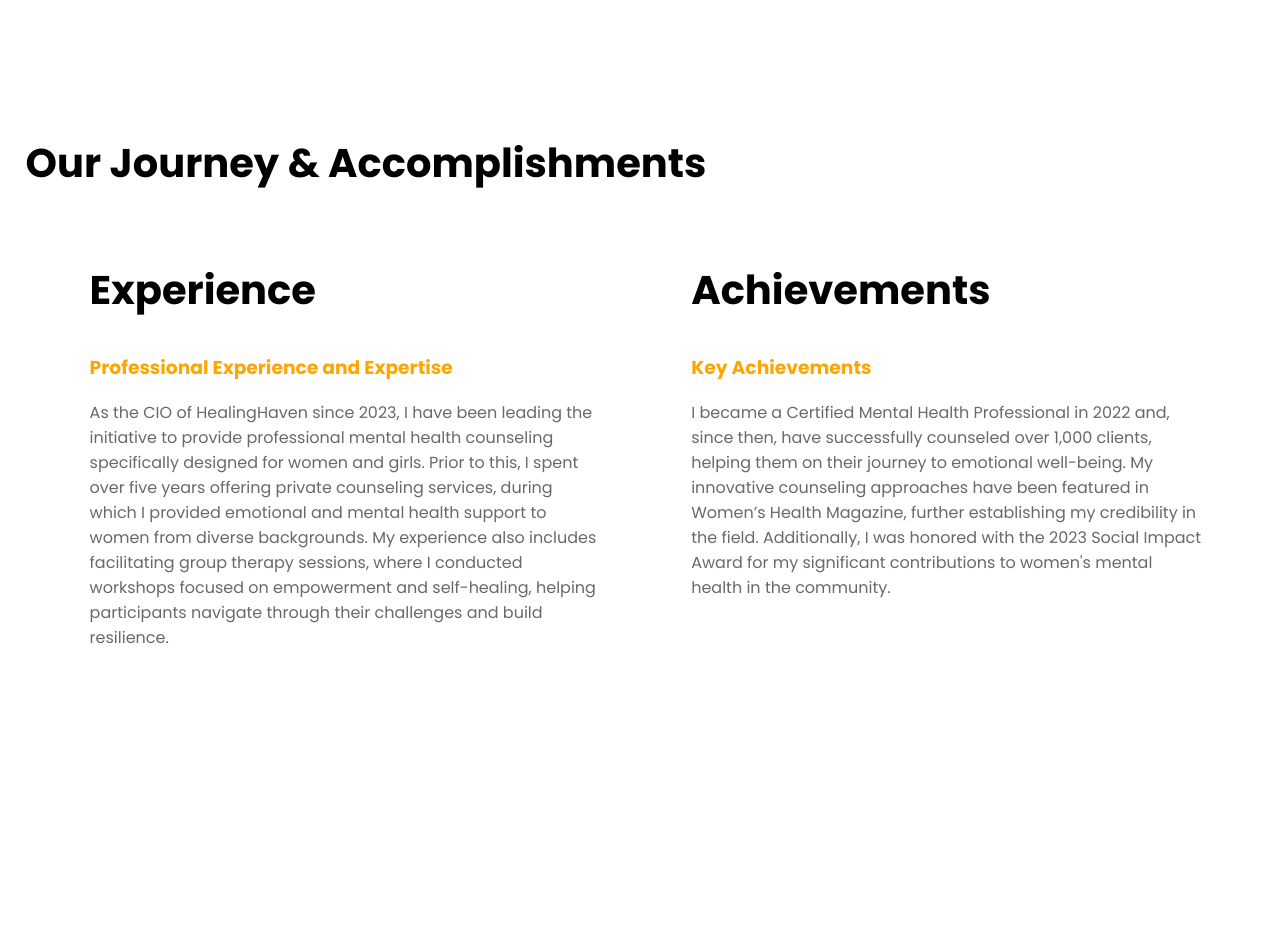
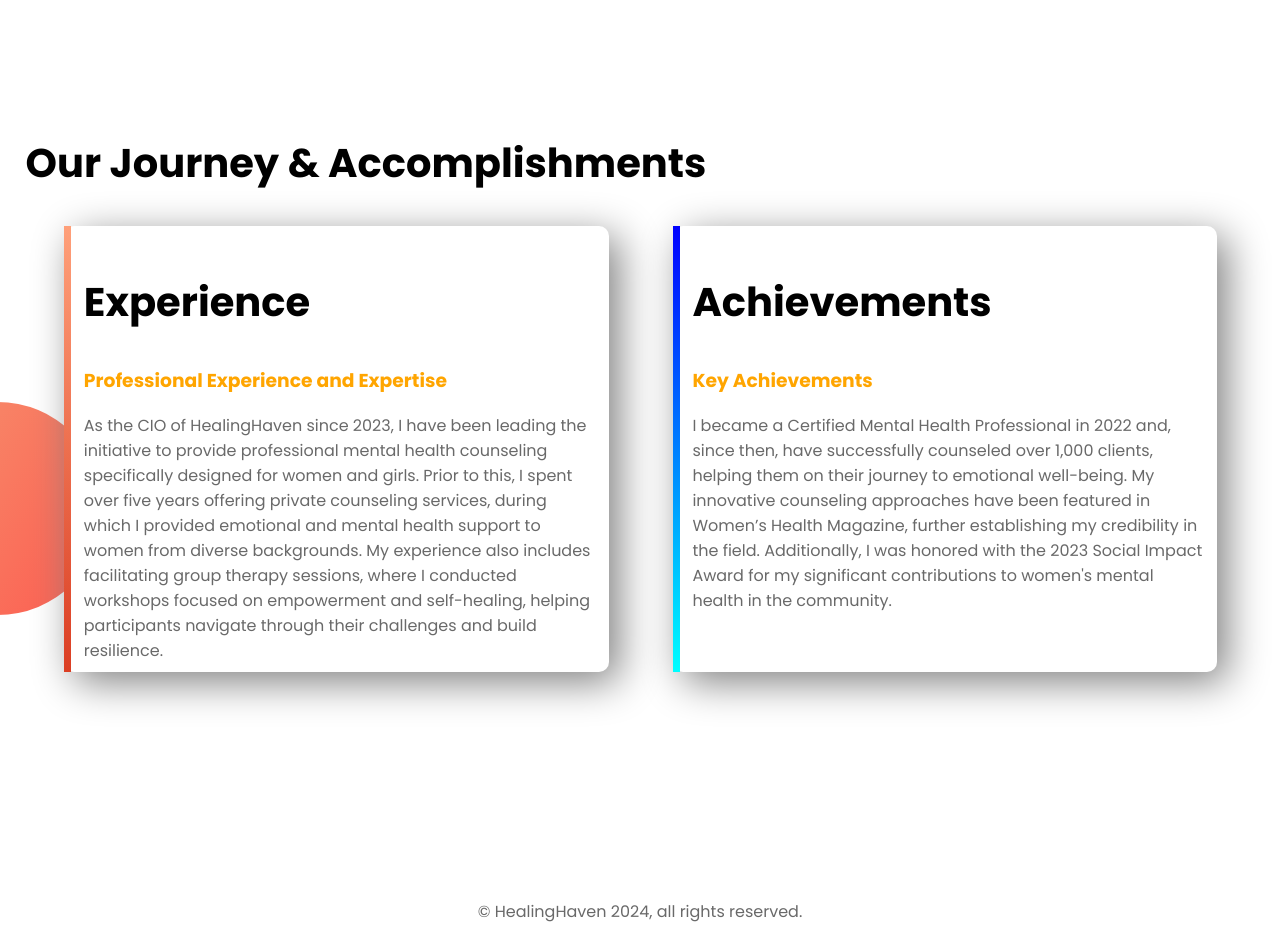
Before and after one commit to Sharian30/restart, a plain HTML site: page index.html in a window 1280 px wide. Shown: the part 1400-2340 px from the top of the page. Before the commit the page ends 2283 px from the top, so only its background shows below. Drawn offline with Linux system fonts and the light colour scheme.

Commit message:
second updatation

```diff
--- a/index.html
+++ b/index.html
@@ -14,7 +14,7 @@
     <section class="banner">
         <div class="half">
             <h1>Welcome to</h1>
-            <h1><span class="hightlight">Healing Haven</span> World</h1>
+            <h1><span class="hightlight">HealingHaven</span> World</h1>
             <h3>Meet our Chief Information Officer (CIO)</h3>
             <p>Hi, I am Sharian, and I am the Chief Information Officer (CIO) of HealingHaven, a professional counseling platform dedicated to supporting girls and women struggling with depression. At HealingHaven, we offer personalized counseling services aimed at promoting mental health, self-empowerment, and emotional well-being. Our team of experienced professionals provides a safe, compassionate, and confidential space for healing and growth. We are committed to helping women navigate their challenges and find hope through expert guidance and care.</p>
             <a class="button" href="form.html" target="_blank" rel="noopener noreferrer">Hire me</a>
@@ -37,12 +37,12 @@
     </section>
     <section class="experience">
         <h2 id="journey">Our Journey & Accomplishments</h2>
-        <div class="half">
+        <div id="exp" class="half shadow">
             <h2>Experience</h2>
             <h3 class="hightlight">Professional Experience and Expertise</h3>
             <p>As the CIO of HealingHaven since 2023, I have been leading the initiative to provide professional mental health counseling specifically designed for women and girls. Prior to this, I spent over five years offering private counseling services, during which I provided emotional and mental health support to women from diverse backgrounds. My experience also includes facilitating group therapy sessions, where I conducted workshops focused on empowerment and self-healing, helping participants navigate through their challenges and build resilience.</p>
         </div>
-        <div class="half">
+        <div id="ach" class="half shadow">
             <h2 >Achievements</h2>
             <h3 class="hightlight">Key Achievements</h3>
             <p>
@@ -51,6 +51,9 @@
         </div>
 
     </section>
+    <footer>
+        <p>&copy HealingHaven 2024, all rights reserved.</p>
+    </footer>
 
 </body>
 </html>
--- a/style.css
+++ b/style.css
@@ -58,3 +58,30 @@ h2{
 #journey{
     margin-left: 2%;
 }
+.shadow{
+    box-shadow: 10px 10px 40px gray;
+    border-radius: 10px;
+    height: 70%;
+    padding: 1%;
+    background-color: white;
+}
+
+.experience{
+    background-image: url(images/exp-bg.png);
+    background-repeat: no-repeat;
+    background-position: left;
+}
+#exp{
+    border-left: 7px solid;
+    border-image: linear-gradient(180deg, lightsalmon,rgb(219, 62, 35));
+    border-image-slice: 1;
+}
+#ach{
+    border-left: 7px solid;
+    border-image: linear-gradient(180deg, blue,cyan);
+    border-image-slice: 1;
+}
+
+footer p{
+    text-align: center;
+}
```
